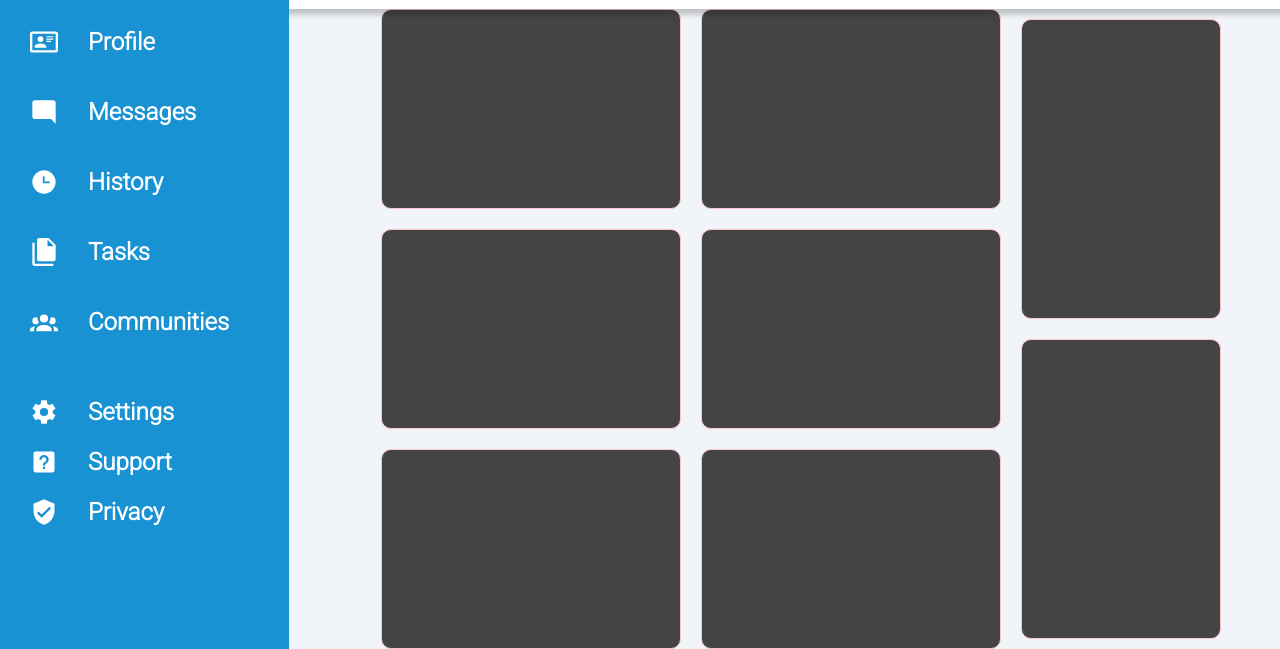
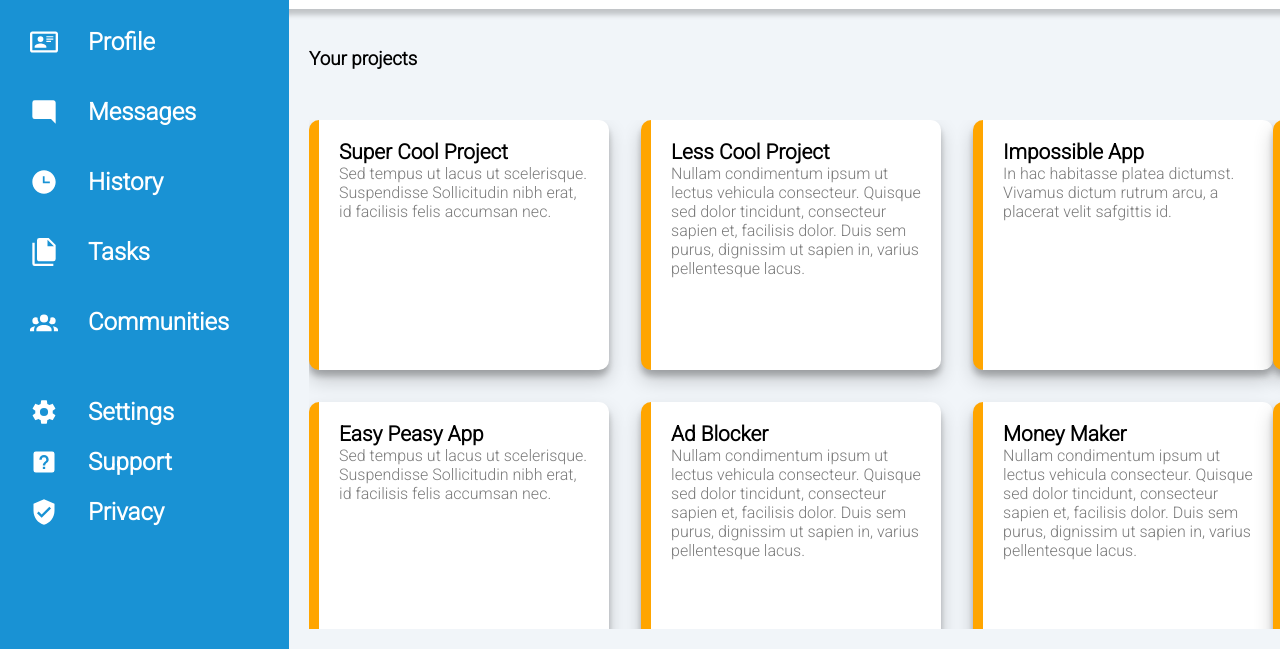
Before and after one commit to ATremanti/admin-dashboard, a plain HTML site: page index.html in a window 1280 px wide. Shown: the part 171-820 px from the top of the page. Drawn offline with Linux system fonts and the light colour scheme.

Commit message:
added styling and layout to the grid cards

```diff
--- a/index.html
+++ b/index.html
@@ -90,13 +90,33 @@
             </div>
         </div>
         <div class="main-content">
+            <h3>Your projects</h3>
+            <div class="main-cards">
                 <div class="projects-grid">
-                <div class="grid-item"></div>
-                <div class="grid-item"></div>
-                <div class="grid-item"></div>
-                <div class="grid-item"></div>
-                <div class="grid-item"></div>
-                <div class="grid-item"></div>
+                    <div class="grid-item">
+                        <p class="card-title">Super Cool Project</p>
+                        <p class="card-content">Sed tempus ut lacus ut scelerisque. Suspendisse Sollicitudin nibh erat, id facilisis felis accumsan nec.</p>
+                    </div>
+                    <div class="grid-item">
+                        <p class="card-title">Less Cool Project</p>
+                        <p class="card-content">Nullam condimentum ipsum ut lectus vehicula consecteur. Quisque sed dolor tincidunt, consecteur sapien et, facilisis dolor. Duis sem purus, dignissim ut sapien in, varius pellentesque lacus.</p>
+                    </div>
+                    <div class="grid-item">
+                        <p class="card-title">Impossible App</p>
+                        <p class="card-content">In hac habitasse platea dictumst. Vivamus dictum rutrum arcu, a placerat velit safgittis id.</p>
+                    </div>
+                    <div class="grid-item">
+                        <p class="card-title">Easy Peasy App</p>
+                        <p class="card-content">Sed tempus ut lacus ut scelerisque. Suspendisse Sollicitudin nibh erat, id facilisis felis accumsan nec.</p>
+                    </div>
+                    <div class="grid-item">
+                        <p class="card-title">Ad Blocker</p>
+                        <p class="card-content">Nullam condimentum ipsum ut lectus vehicula consecteur. Quisque sed dolor tincidunt, consecteur sapien et, facilisis dolor. Duis sem purus, dignissim ut sapien in, varius pellentesque lacus.</p>
+                    </div>
+                    <div class="grid-item">
+                        <p class="card-title">Money Maker</p>
+                        <p class="card-content">Nullam condimentum ipsum ut lectus vehicula consecteur. Quisque sed dolor tincidunt, consecteur sapien et, facilisis dolor. Duis sem purus, dignissim ut sapien in, varius pellentesque lacus.</p>
+                    </div>
                 </div>
                 <div class="extras-grid">
                     <div class="announcements">
@@ -107,6 +127,8 @@
                     </div>
                 </div>
             </div>
+
+        </div>
     </div>
 </body>
 
--- a/style.css
+++ b/style.css
@@ -176,34 +176,57 @@ input {
 
 .main-content {
     background-color: #f1f5f9;
-    display: flex;
-    align-items: center;
-    justify-content: center;
-    gap: 20px;
+    display: grid;
+    grid-template-rows: repeat(2, auto-fit(300px, 1fr));
+    grid-template-columns: repeat(3, auto-fit(200px, 1fr));
+    gap: 2rem;
+    padding: 20px;
+
 }
 
 .projects-grid {
-    height: 100%;
     display: grid;
-    grid-template-rows: 200px 200px 200px;
-    grid-template-columns: 300px 300px;
-    gap: 20px;
-    align-content: center;
+    grid-template-rows: repeat(2, minmax(250px, 1fr));
+    grid-template-columns: repeat(3, 300px);
+    gap: 2rem;
+
+    justify-content: start;
+}
+
+.main-cards {
+    display: grid;
+    grid-template-rows: 1fr 1fr;
+    grid-template-columns: 1fr 300px;
+    overflow: auto;
 }
 
 .extras-grid {
-    height: 100%;
     display: grid;
-    grid-template-rows: 300px 300px;
-    grid-template-columns: 200px;
-    align-content: center;
-    gap: 20px;
+    grid-template-rows: auto;
+    grid-template-columns: 250px;
+    gap: 2rem;
 }
 
 .grid-item, .announcements, .trending {
-    background-color: #444;
-    border: 1px solid pink;
+    background-color: white;
+    border-left: 10px solid orange;
+    box-shadow: rgba(0, 0, 0, 0.19) 0px 10px 20px, rgba(0, 0, 0, 0.23) 0px 6px 6px;
     border-radius: 10px;
+    padding: 20px;
+}
+
+.card-title {
+    font-size: 1.3em;
+    font-weight: bold;
+}
+
+.card-content {
+    font-size: 1em;
+    color: rgb(123, 123, 123);
+}
+
+.card-title, .card-content {
+    margin: 0;
 }
 
 h1 {
```
Lines whose indentation alone changed are shown as unchanged.
